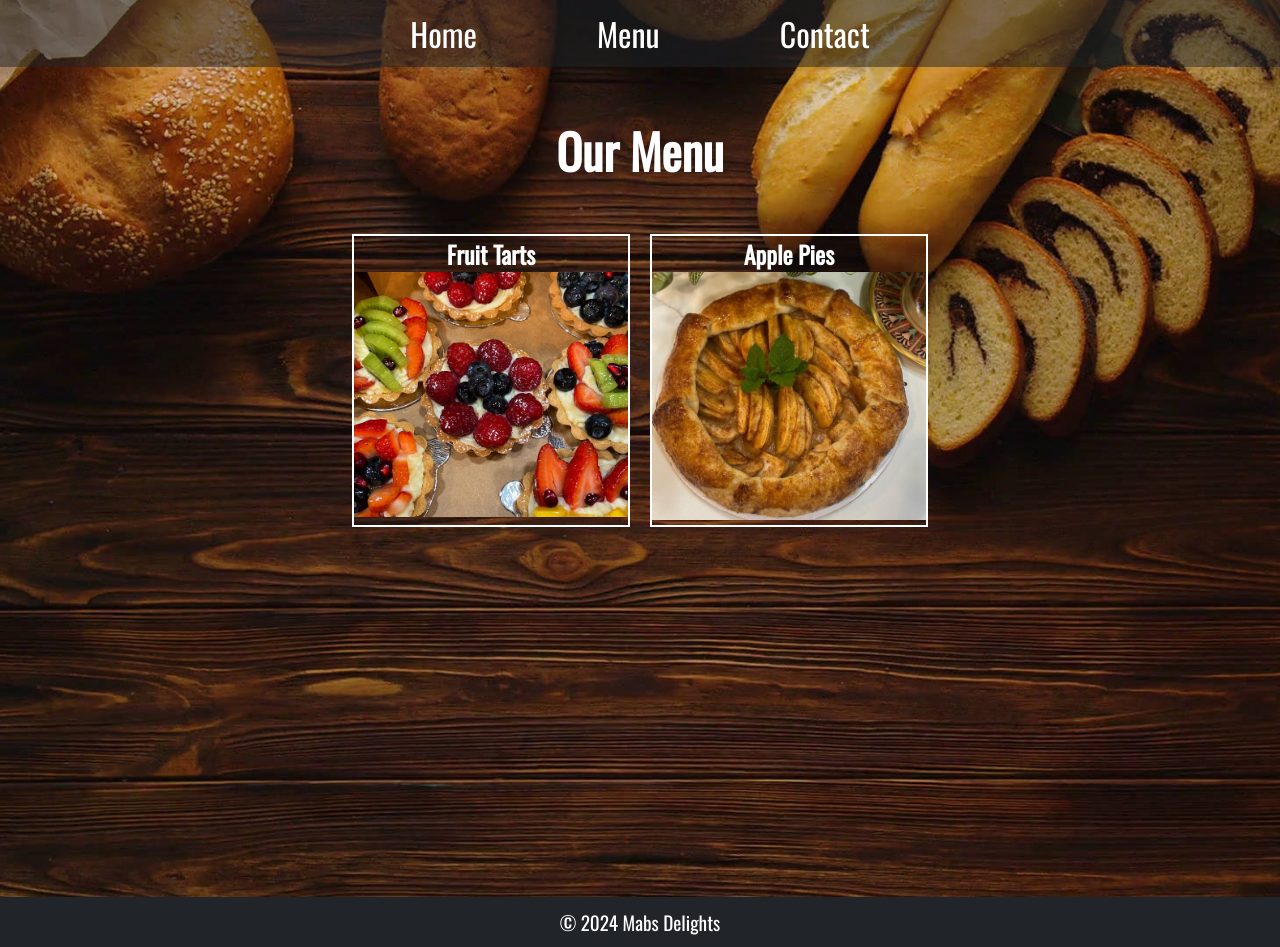
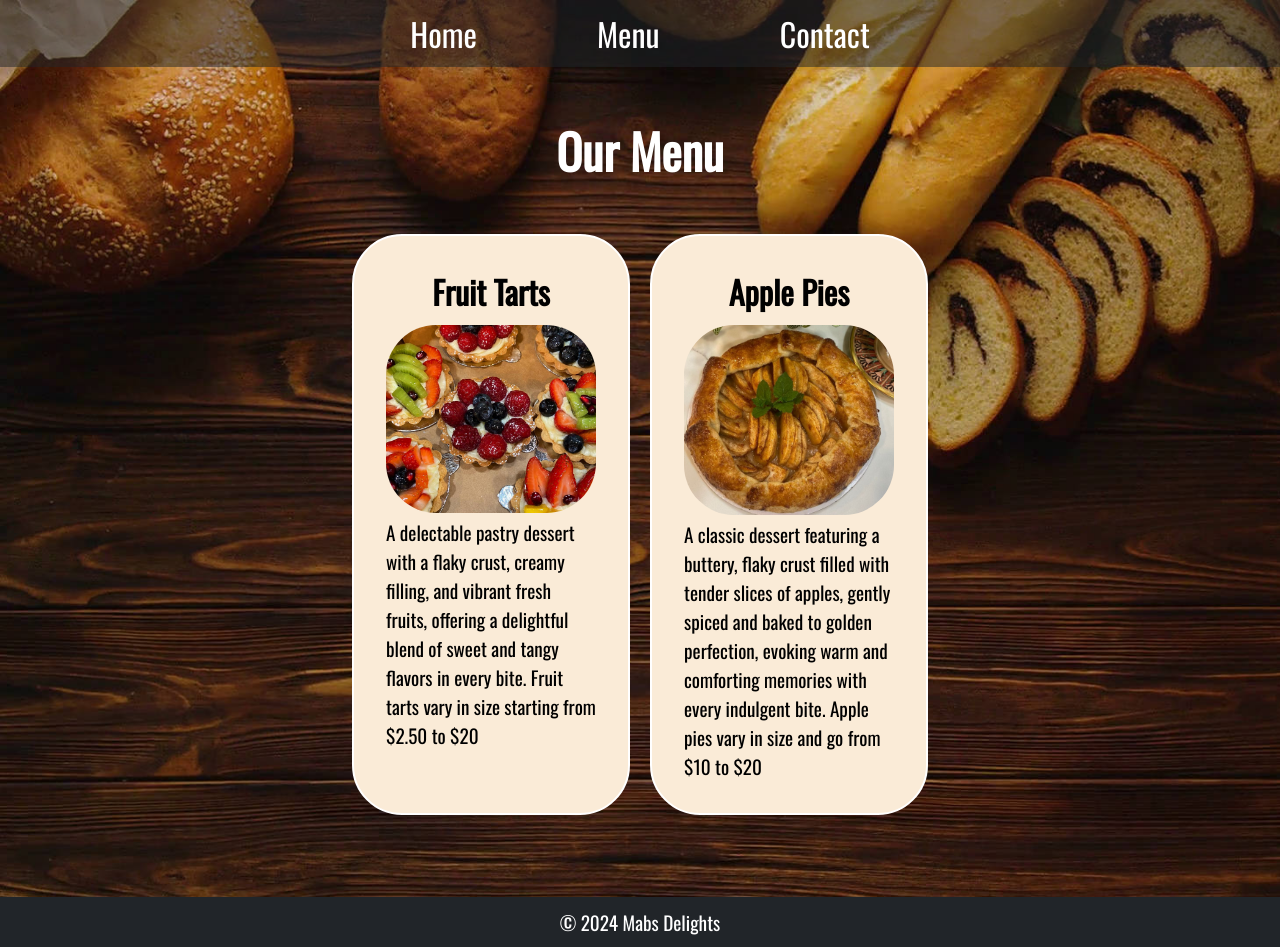
Before and after one commit to kenyounot123/restaurant-page, a website built with webpack: page dist/index.html in a window 1280 px wide. Both pictures are taken after a click on the button "Menu". Built offline with nearby package versions, Linux system fonts and the light colour scheme.

Commit message:
Update grid menu cards

```diff
--- a/src/menu.js
+++ b/src/menu.js
@@ -6,6 +6,10 @@ import applePie from "/src/apple_pie.png"
 
 const myImages = [fruit, applePie]
 const menuItems = ['Fruit Tarts', 'Apple Pies']
+const menuDescriptions = [
+  "A delectable pastry dessert with a flaky crust, creamy filling, and vibrant fresh fruits, offering a delightful blend of sweet and tangy flavors in every bite. Fruit tarts vary in size starting from $2.50 to $20",
+  "A classic dessert featuring a buttery, flaky crust filled with tender slices of apples, gently spiced and baked to golden perfection, evoking warm and comforting memories with every indulgent bite. Apple pies vary in size and go from $10 to $20"
+]
 
 function menuSection() {
 
@@ -26,8 +30,10 @@ function menuSection() {
     menuGrid.classList.add('menu-grid')
     //Create grid card for each menu item
     menuItems.forEach((item, index) => {
+      //Grid Card
       let menuCard = document.createElement('div')
       menuCard.classList.add('menu-card')
+      //Grid title and image
       let menuItem = document.createElement('h3')
       let menuItemImg = document.createElement('img')
       menuItemImg.classList.add('menu-card-img')
@@ -35,14 +41,20 @@ function menuSection() {
       menuItem.textContent = `${item}`
       menuItemImg.setAttribute('src', myImages[index])
       menuItemImg.setAttribute('alt', `${item}`)
+      //Grid text content
+      let menuContent = document.createElement('p')
+      menuContent.classList.add('menu-content')
+      menuContent.textContent = menuDescriptions[index]
 
 
 
 
 
-      menuCard.append(menuItem)
-      menuCard.append(menuItemImg)
-      menuGrid.append(menuCard)
+
+      menuCard.appendChild(menuItem)
+      menuCard.appendChild(menuItemImg)
+      menuCard.appendChild(menuContent)
+      menuGrid.appendChild(menuCard)
     })
     menuContainer.appendChild(menuGrid)
     content.appendChild(menuContainer)
--- a/src/styles/home.css
+++ b/src/styles/home.css
@@ -1,10 +1,10 @@
-.home-container, .menu-container {
+.home-container {
   color: white;
   width: 90%;
   margin: 2em auto;
   min-height: 750px;
 }
-.home-title, .menu-title {
+.home-title {
   margin: 1em 0;
   text-align: center;
   font-size: 3rem;
--- a/src/styles/menu.css
+++ b/src/styles/menu.css
@@ -1,10 +1,11 @@
-.home-container, .menu-container {
-  color: white;
+.menu-container {
+  color: black;
   width: 90%;
   margin: 2em auto;
   min-height: 750px;
 }
-.home-title, .menu-title {
+.menu-title {
+  color: white;
   margin: 1em 0;
   text-align: center;
   font-size: 3rem;
@@ -19,12 +20,20 @@
 .menu-card{
   width: 100%;
   border: 2px white solid;
+  padding: 2em;
+  border-radius: 50px;
+  background-color: antiquewhite;
 }
 
 .menu-card-title {
-  font-size: 1.5rem;
+  font-size: 2rem;
   text-align: center;
+  margin-bottom: 10px;
 }
 .menu-card-img {
   max-width: 100%;
+  border-radius: 50px;
 }
+.menu-content {
+  font-size: 1.2rem;
+}
--- a/src/styles/style.css
+++ b/src/styles/style.css
@@ -38,49 +38,8 @@ body {
   margin: 0;
 }
 .nav-bar-buttons:hover {
-  opacity: 0.2;
+  background-color: grey;
 }
-/* .home-container, .menu-container {
-  color: white;
-  width: 90%;
-  margin: 2em auto;
-  min-height: 750px;
-}
-.home-title, .menu-title {
-  margin: 1em 0;
-  text-align: center;
-  font-size: 3rem;
-}
-.about-container {
-  width: 50%;
-  margin: 50px auto;
-  padding: 50px;
-}
-.about-title {
-  font-size: 2rem;
-}
-.about-content {
-  font-size: 1.5rem;
-} */
-/* .menu-grid {
-  display: grid;
-  width: 50%;
-  grid-template-columns: repeat(auto-fill, minmax(calc(100% / 3), 1fr));
-  margin: 0 auto;
-  gap: 20px;
-}
-.menu-card{
-  width: 100%;
-  border: 2px white solid;
-}
-
-.menu-card-title {
-  font-size: 1.5rem;
-  text-align: center;
-}
-.menu-card-img {
-  max-width: 100%;
-} */
 .footer-container {
   background-color: #212529;
   min-height: 50px;
```
Also changed, not shown: dist/main.js.
